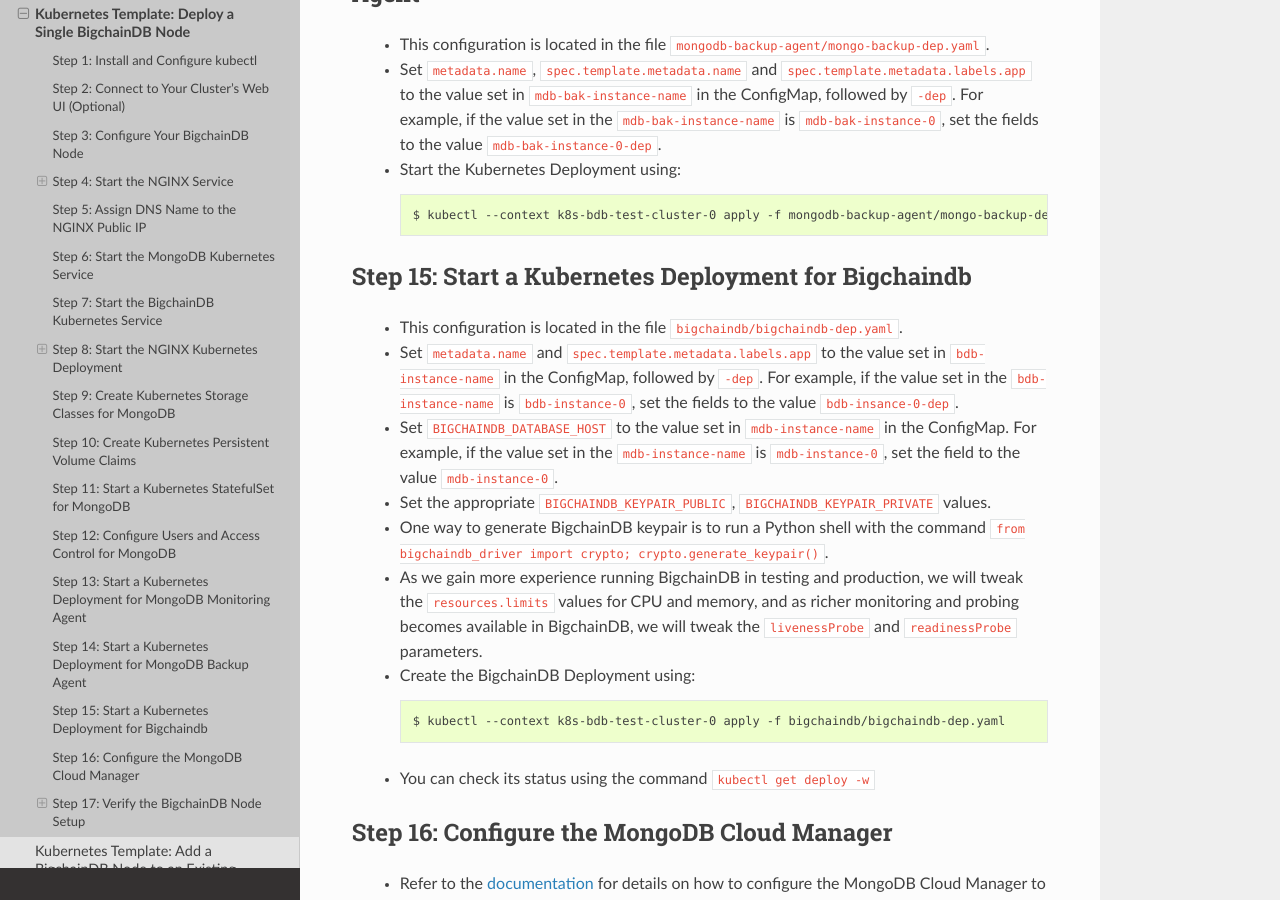
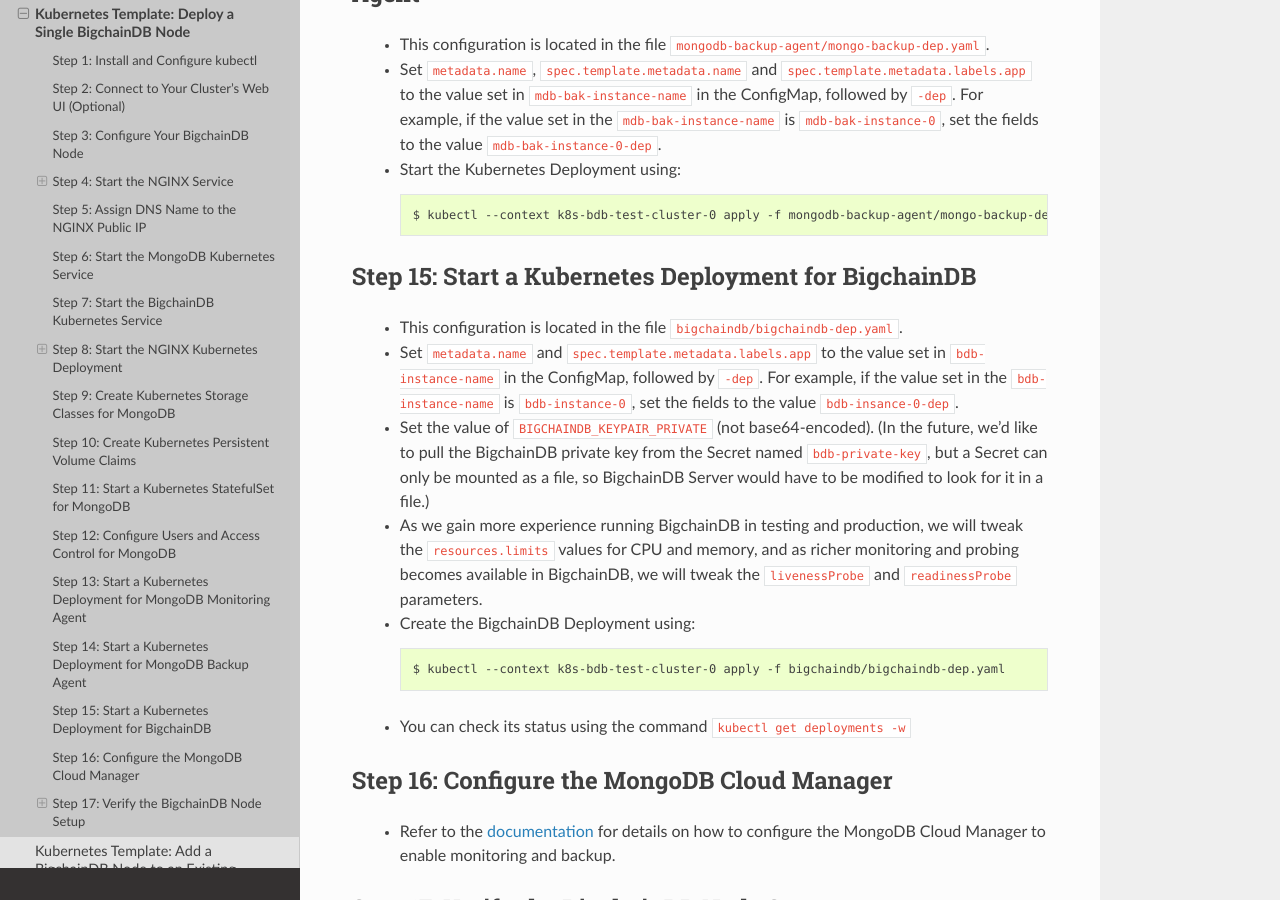
Before and after one commit to bigchaindb/bigchaindb, a Sphinx documentation site: the page built from docs/server/source/production-deployment-template/node-on-kubernetes.rst, in a window 1280 px wide and 900 px high, scrolled down 10763 px. Built offline with Sphinx 7.4.7 and the Read the Docs theme 2.0.0, drawn with Linux system fonts in a browser that asks for light colours; pages that are not in the unit, such as notebooks, are missing from menus.

Commit message:
Updated docs re BDB k8s deployment

```diff
--- a/docs/server/source/production-deployment-template/node-on-kubernetes.rst
+++ b/docs/server/source/production-deployment-template/node-on-kubernetes.rst
@@ -682,7 +682,7 @@
        $ kubectl --context k8s-bdb-test-cluster-0 apply -f mongodb-backup-agent/mongo-backup-dep.yaml
 
 
-Step 15: Start a Kubernetes Deployment for Bigchaindb
+Step 15: Start a Kubernetes Deployment for BigchainDB
 -----------------------------------------------------
 
   * This configuration is located in the file
@@ -695,17 +695,12 @@
     ``bdb-instance-name`` is ``bdb-instance-0``, set the fields to the
     value ``bdb-insance-0-dep``.
 
-  * Set ``BIGCHAINDB_DATABASE_HOST`` to the value set in ``mdb-instance-name``
-    in the ConfigMap.
-    For example, if the value set in the ``mdb-instance-name`` is
-    ``mdb-instance-0``, set the field to the value ``mdb-instance-0``.
-
-  * Set the appropriate ``BIGCHAINDB_KEYPAIR_PUBLIC``,
-    ``BIGCHAINDB_KEYPAIR_PRIVATE`` values.
-
-  * One way to generate BigchainDB keypair is to run a Python shell with
-    the command
-    ``from bigchaindb_driver import crypto; crypto.generate_keypair()``.
+  * Set the value of ``BIGCHAINDB_KEYPAIR_PRIVATE`` (not base64-encoded).
+    (In the future, we'd like to pull the BigchainDB private key from
+    the Secret named ``bdb-private-key``,
+    but a Secret can only be mounted as a file,
+    so BigchainDB Server would have to be modified to look for it
+    in a file.)
 
   * As we gain more experience running BigchainDB in testing and production,
     we will tweak the ``resources.limits`` values for CPU and memory, and as
@@ -719,7 +714,7 @@
        $ kubectl --context k8s-bdb-test-cluster-0 apply -f bigchaindb/bigchaindb-dep.yaml
 
 
-  * You can check its status using the command ``kubectl get deploy -w``
+  * You can check its status using the command ``kubectl get deployments -w``
 
 
 Step 16: Configure the MongoDB Cloud Manager
```
